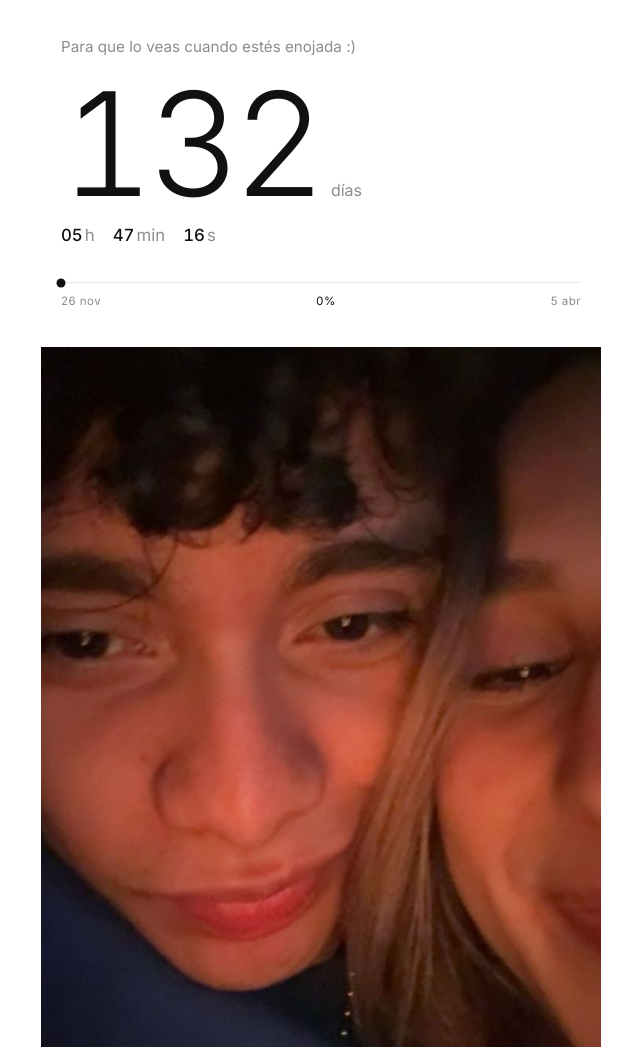
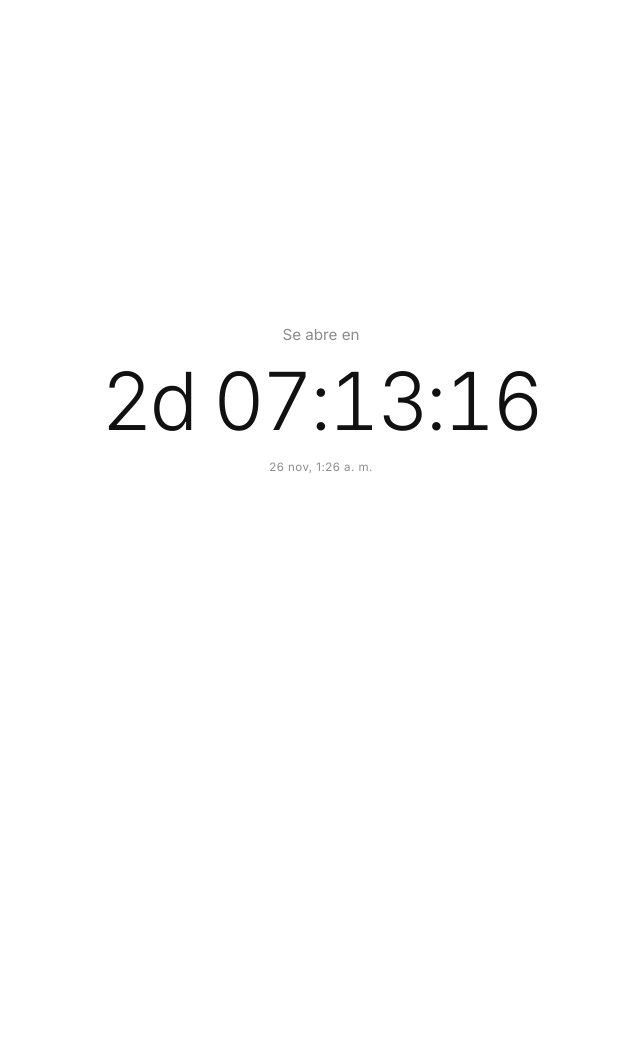
Before and after one commit to IgnacioSol/abril, a plain HTML site: page index.html in a window 1280 px wide. Shown: the top 1050 px of the page, without its empty margins (319-959 px from the left). After the commit the page ends 800 px from the top, so only its background shows below. Drawn offline with Linux system fonts and the light colour scheme.

Commit message:
Candado: cuenta atrás antes de que se abra la página

```diff
--- a/config.js
+++ b/config.js
@@ -8,6 +8,11 @@ window.CONFIG = {
 
   // Cuándo me fui (para la barra de progreso). Hora de Costa Rica = -06:00
   salida: "2026-11-26T01:26:00-06:00",
+
+  // Candado: antes de esta hora solo se ve una cuenta atrás y la carta queda oculta.
+  // Si se deja vacío (""), se usa la hora de salida.
+  abre: "2026-11-26T01:26:00-06:00",
+  candadoTexto: "Se abre en",
 
   // Cuándo nos volvemos a ver (la meta de la cuenta atrás). Hora de Costa Rica = -06:00
   reencuentro: "2027-04-05T00:00:00-06:00",
--- a/index.html
+++ b/index.html
@@ -150,9 +150,38 @@
   }
   .viewer.open { display: grid; }
   .viewer img { max-width: 100%; max-height: 90vh; }
+
+  /* ---------- Candado (antes de que me vaya) ---------- */
+  .lock {
+    position: fixed; inset: 0; z-index: 20;
+    background: var(--bg);
+    display: none; place-items: center;
+    padding: 20px; text-align: center;
+    transition: opacity .8s;
+  }
+  body.locked .lock { display: grid; }
+  body.locked main { display: none; }
+  .lock.fade { opacity: 0; pointer-events: none; }
+  .lock .l-lbl { font-size: .95rem; color: var(--muted); margin: 0 0 14px; }
+  .lock .l-num {
+    font-weight: 300;
+    font-size: clamp(2.4rem, 12.5vw, 5rem);
+    line-height: 1; letter-spacing: -.04em;
+    white-space: nowrap;
+    font-variant-numeric: tabular-nums;
+    margin: 0;
+  }
+  .lock .l-when { font-size: .72rem; color: var(--muted); letter-spacing: .04em; margin: 18px 0 0; }
 </style>
 </head>
 <body>
+<div class="lock" id="lock" aria-live="polite">
+  <div>
+    <p class="l-lbl" id="lockLbl"></p>
+    <p class="l-num" id="lockNum">00:00:00</p>
+    <p class="l-when" id="lockWhen"></p>
+  </div>
+</div>
 <main>
   <p class="name" id="name"></p>
 
@@ -258,8 +287,35 @@
     $("clockCR").textContent = fmt("America/Costa_Rica");
     $("clockMT").textContent = fmt("America/Denver");
   }
+  // ---------- Candado ----------
+  const abre = new Date(C.abre || C.salida).getTime();
+  $("lockLbl").textContent = C.candadoTexto || "";
+  $("lockWhen").textContent = new Intl.DateTimeFormat("es-CR", {
+    day: "numeric", month: "short", hour: "numeric", minute: "2-digit", timeZone: "America/Costa_Rica"
+  }).format(new Date(abre)).replace(/\b([a-z]{3})\./, "$1");   // "nov." → "nov", sin tocar "a. m."
+  let locked = Date.now() < abre;
+  if (locked) document.body.classList.add("locked");
+
+  function tickLock() {
+    let diff = abre - Date.now();
+    if (diff <= 0) {
+      locked = false;
+      document.body.classList.remove("locked");
+      $("lock").style.display = "grid";            // se queda un momento encima para hacer el fundido
+      requestAnimationFrame(() => $("lock").classList.add("fade"));
+      setTimeout(() => $("lock").remove(), 900);
+      return;
+    }
+    const d = Math.floor(diff / 864e5); diff -= d * 864e5;
+    const h = Math.floor(diff / 36e5);  diff -= h * 36e5;
+    const m = Math.floor(diff / 6e4);   diff -= m * 6e4;
+    const s = Math.floor(diff / 1e3);
+    $("lockNum").textContent = (d ? d + "d " : "") + pad(h) + ":" + pad(m) + ":" + pad(s);
+  }
+
   tick();
-  setInterval(tick, 1000);
+  if (locked) tickLock();
+  setInterval(() => { tick(); if (locked) tickLock(); }, 1000);
 </script>
 </body>
 </html>
```
